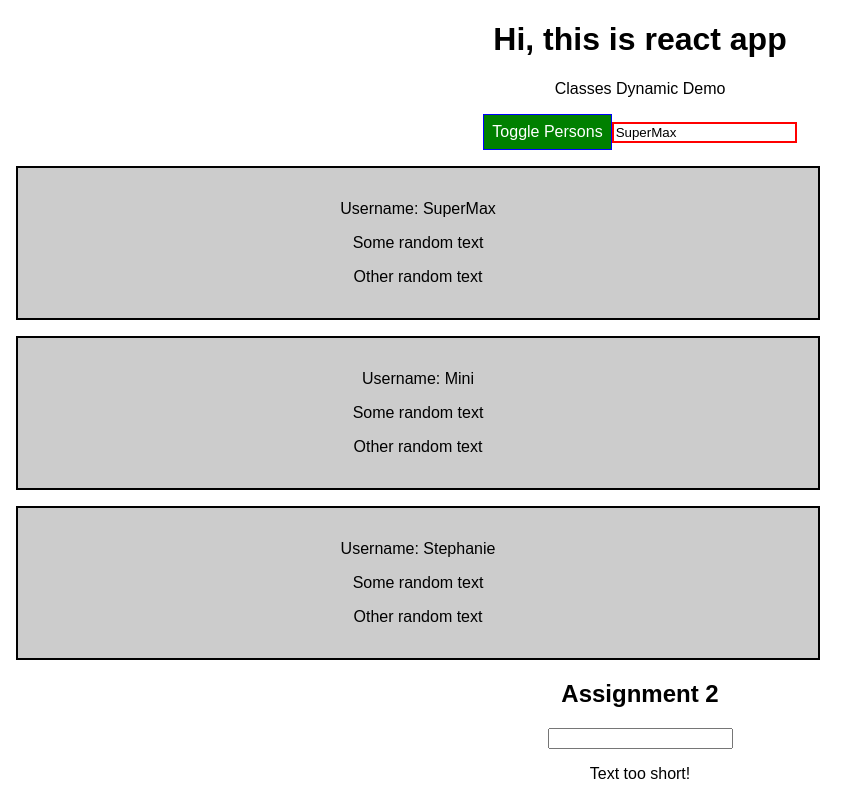
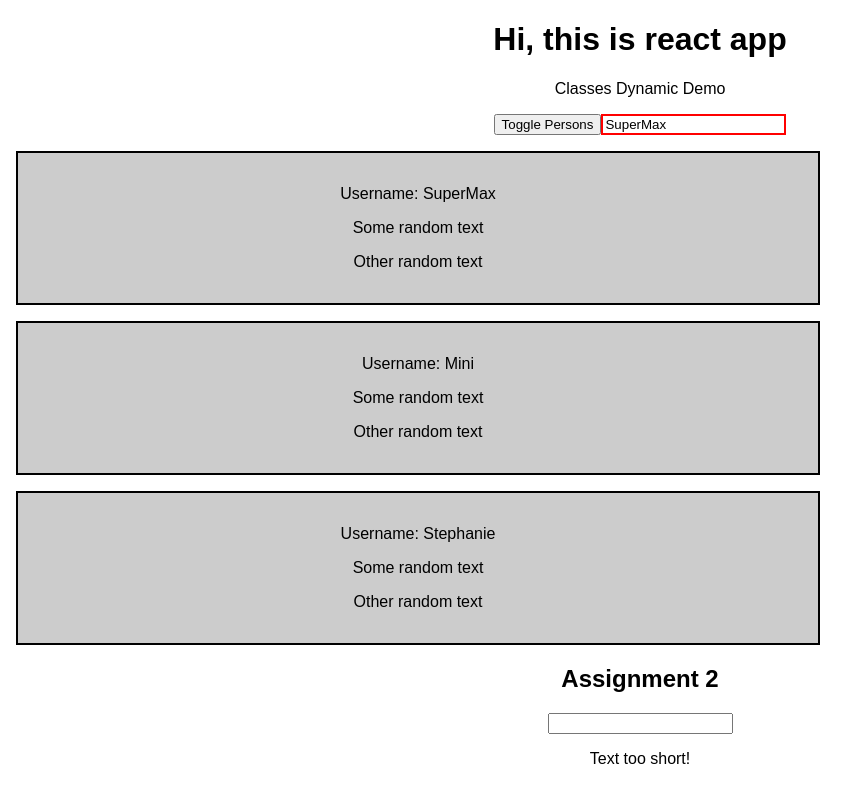
Before and after one commit to sriharshakappala/react-complete-guide, a React (Create React App) app: page / in a window 1280 px wide. Shown: the whole page, without its empty margins (0-867 px from the left). Built offline with nearby package versions, Linux system fonts and the light colour scheme.

Commit message:
CSS Modules - Partial Commit

```diff
--- a/src/App.js
+++ b/src/App.js
@@ -163,9 +163,9 @@ class App extends Component {
         <h1>Hi, this is react app</h1>
         <p className={classes.join(' ')}>Classes Dynamic Demo</p>
         {/* <button style={style} onClick={() => this.switchNameHandler('Maximilian')}>Switch Name</button> */}
-        <StyledButton alt={this.state.showPersons} onClick={this.togglePersonsHandler}>
+        <button onClick={this.togglePersonsHandler}>
           Toggle Persons
-        </StyledButton>
+        </button>
         { persons }
 
         <UserInput changed={this.userNameChangedHandler} currentName={this.state.username} />
```
Also changed, not shown: 1 other file (tests, documents, lock files or other folders).
